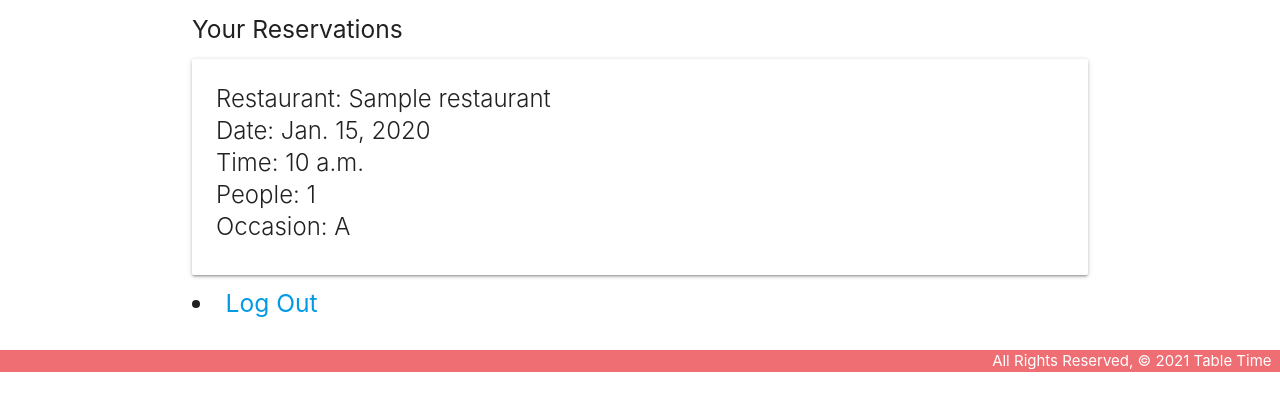
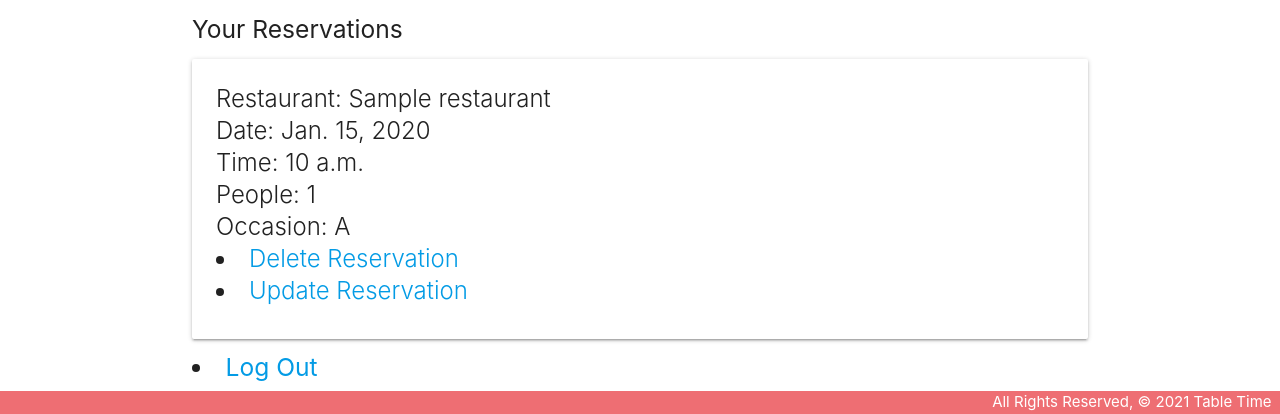
Before and after one commit to Abhibgit/Project3-TableTime, a Django app: page /userprofile/ in a window 1280 px wide. Shown: the part 428-842 px from the top of the page. Before the commit the page ends 800 px from the top, so only its background shows below. Run offline with Django 3.2, Linux system fonts and the light colour scheme; a user stored in the database is signed in; tables that the repository leaves empty hold one stand-in row (values such as "Sample post").

Commit message:
Put in Delete Function for reservations. Tested and works

```diff
--- a/tabletime/main_app/templates/restaurantpage/restaurant.html
+++ b/tabletime/main_app/templates/restaurantpage/restaurant.html
@@ -14,7 +14,7 @@
       <p>Cost: Expensive</p>
       {% else %}
       <p>Cost: {{ restaurant.cost }}</p>
-      <a href="{% url 'detail' restaurant.id %}"></a>
+      <a href="{% url 'add_reservations' restaurant_id  profile_id %}"></a>
       {% endif %}
     </div>
   </a>
--- a/tabletime/main_app/templates/userprofile/index.html
+++ b/tabletime/main_app/templates/userprofile/index.html
@@ -20,6 +20,8 @@
       <p>Time: {{ reservation.time }}</p>
       <p>People: {{ reservation.people }}</p>
       <p>Occasion: {{ reservation.occasion }}</p>
+      <li><a href="{% url 'delete_reservations' reservation.id %}">Delete Reservation</a></li>
+      <li><a href="{% url 'update_reservations' reservation.id %}">Update Reservation</a></li>
 
   </div>
 </div>
--- a/tabletime/main_app/urls.py
+++ b/tabletime/main_app/urls.py
@@ -15,5 +15,6 @@ urlpatterns = [
   path('restaurant/<int:restaurant_id>/', views.restaurant_detail, name='detail'),
   path('restaurant/<int:restaurant_id>/add_review/', views.add_review, name='add_review'),
   path('restaurant/<int:restaurant_id>/add_reservations/<int:profile_id>/', views.add_reservations, name='add_reservations'),
-  path('restaurant/<int:restaurant_id>/delete_reservations/<int:profile_id>/', views.delete_reservations, name='delete_reservations'),
+  path('reservations/<int:reservation_id>/delete_reservations/', views.delete_reservations, name='delete_reservations'),
+  path('reservations/<int:reservation_id>/update_reservations/', views.update_reservations, name='update_reservations'),
 ]
--- a/tabletime/main_app/views.py
+++ b/tabletime/main_app/views.py
@@ -9,7 +9,7 @@ from .models import Restaurant, Profile, Reservations
 from django import forms
 from .forms import ReviewForm
 from .models import Reviews
-from .forms import ReservationForm
+from .forms import ReservationForm, ReservationDelForm
 
 # Note that parens are optional if not inheriting from another class
 
@@ -86,12 +86,40 @@ def add_reservations(request, restaurant_id, profile_id):
   else:
     return render(request, 'reservation.html', {'restaurant_id': restaurant_id, 'profile_id': profile_id, 'reservation_form' : form})
 
-def delete_reservations(request, restaurant_id, profile_id):
-    # create a ModelForm instance using the data in request.POST
-  form = ReservationForm(request.POST)
-  if form.is_valid():
-    new_reservations = form.save(commit=False)
-    new_reservations.profile_id = profile_id
-    new_reservations.restaurant_id = restaurant_id
-    new_reservations.save()
-  return render(request, 'reservation.html', {'restaurant_id': restaurant_id, 'profile_id': profile_id, 'reservation_form' : form})
+# class delete_reservations(DeleteView):
+#   model = Reservations
+#   fields = '__all__'
+#   success_url = '/user_profile/'
+#   # return redirect('')
+
+# class update_reservations(UpdateView):
+#    model = Reservations
+#    fields = '__all__'
+#     # return redirect('')
+
+
+  #  reservation_to_delete = get_object_or_404(Restaurant, id=reservation_id)
+  #   # create a ModelForm instance using the data in request.POST
+  # form = ReservationDelForm(request.POST)
+  # if request.method == 'POST':
+  #       form = ReservationDelForm(request.POST, instance=reservation_to_delete)
+
+  #       if form.is_valid(): # checks CSRF
+  #           new_to_delete.delete()
+  #           return HttpResponseRedirect("/") # wherever to go after deleting
+
+  #   else:
+  #       form = DeleteNewForm(instance=new_to_delete)
+
+  #   template_vars = {'form': form}
+
+
+
+def update_reservations(self, request, reservation_id):
+  Reservations.objects.get(id=reservation_id).update()
+  return redirect('user_profile')
+
+def delete_reservations(request, reservation_id):
+  Reservations.objects.get(id=reservation_id).delete()
+
+  return redirect('user_profile')
```
Also changed, not shown: tabletime/main_app/forms.py (+9 -0 lines).
